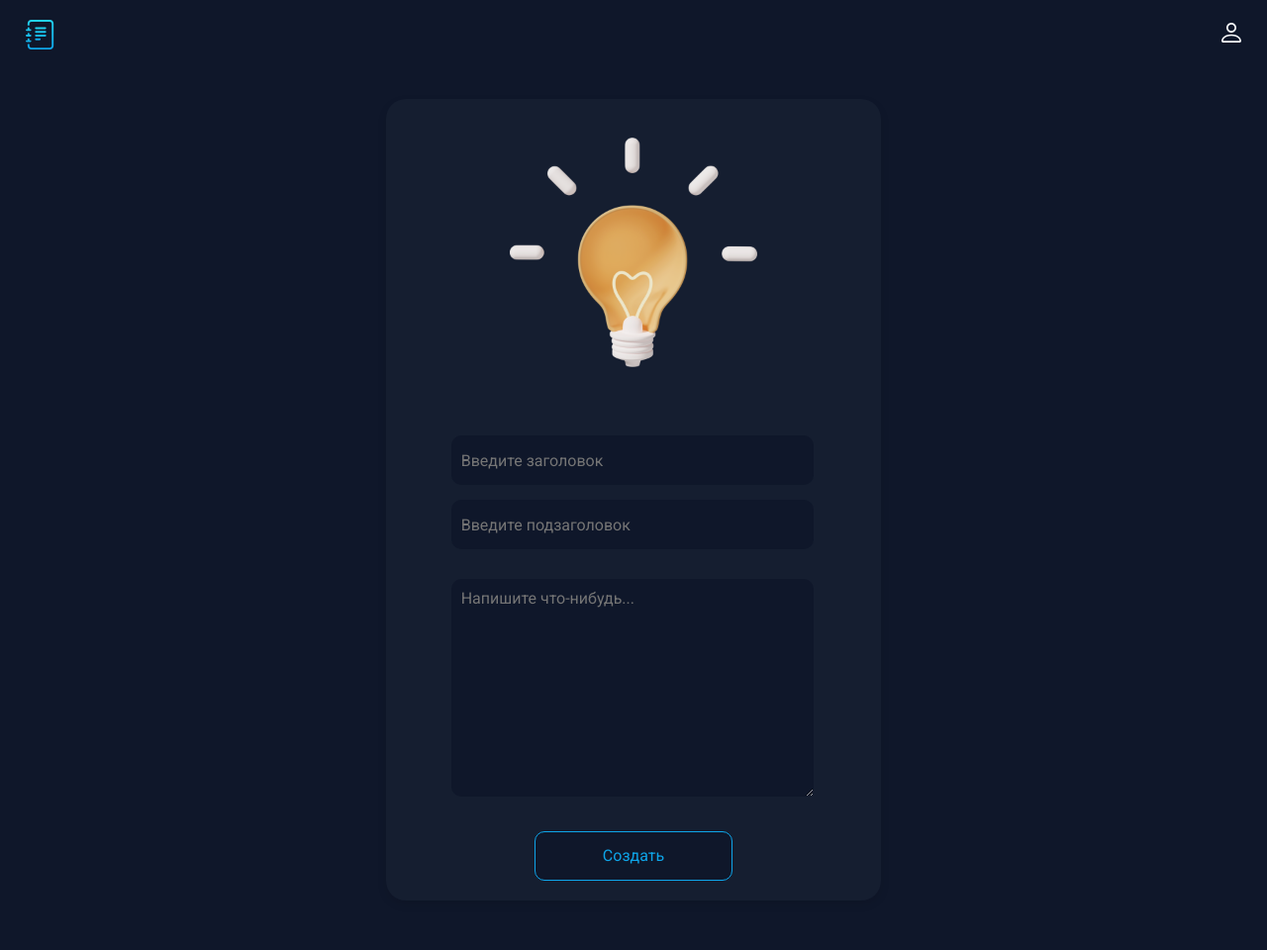
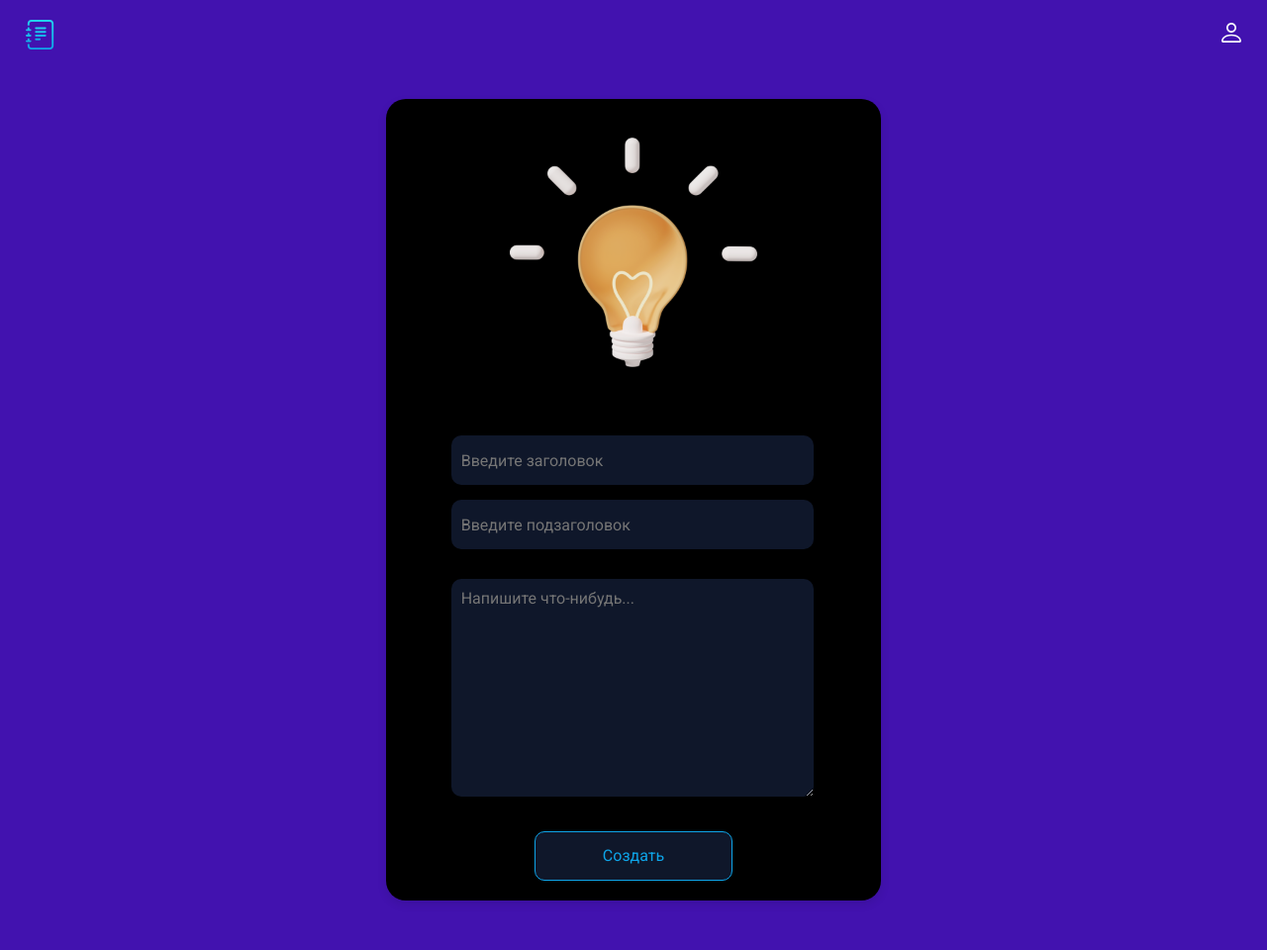
Before and after one commit to YUNUSULRTA123/dairy-main-with-password-login, a Flask app: page /create in a window 1280 px wide. Shown: the whole page at 99% size. Run offline with Flask 3, Linux system fonts and the light colour scheme.

Commit message:
Update style.css

```diff
--- a/diary-main/diary-main/static/css/style.css
+++ b/diary-main/diary-main/static/css/style.css
@@ -4,11 +4,11 @@ body::-webkit-scrollbar {
   }
 
   body::-webkit-scrollbar-track {
-    background: #0F172A;        /* цвет зоны отслеживания */
+    background: #000000;        /* цвет зоны отслеживания */
   }
 
   body::-webkit-scrollbar-thumb {
-    background-color: rgba(30, 41, 59, 0.4);    /* цвет бегунка */
+    background-color: rgb(0, 0, 0);    /* цвет бегунка */
     border-radius: 20px;       /* округлось бегунка */
     border: none;
   }
@@ -22,8 +22,8 @@ body {
     font-family: 'Roboto', sans-serif;
     font-size: 16px;
     line-height: 20px;
-    background-color: #0F172A;
-    color: #F8FAFC;
+    background-color: #4212AF;
+    color: #ffd000;
 }
 
 h1, h2, p {
@@ -82,7 +82,7 @@ ul {
     width: 350px;
     height: 500px;
     transition: 0.2s;
-    background: rgba(30, 41, 59, 0.4);
+    background: rgba(7, 7, 7, 0.918);
     border-radius: 20px;
     box-shadow: 0px 4px 10px rgba(0, 0, 0, 0.1);
 
@@ -150,7 +150,7 @@ ul {
     gap: 30px;
     flex-direction: column;
     align-items: center;
-    background: rgba(30, 41, 59, 0.4);
+    background: #000000;
     border-radius: 20px;
     box-shadow: 0px 4px 10px rgba(0, 0, 0, 0.1);
 }
```
